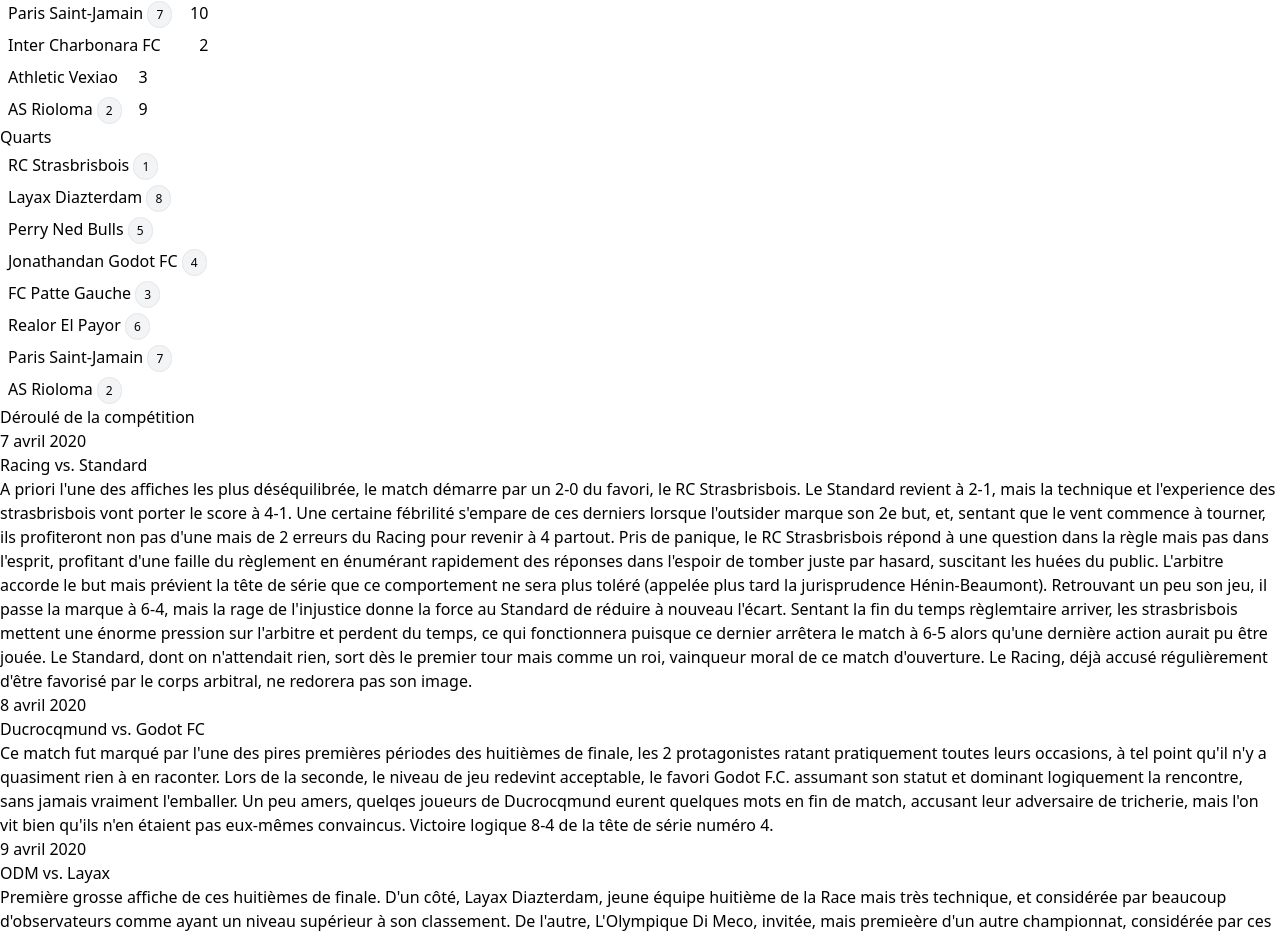
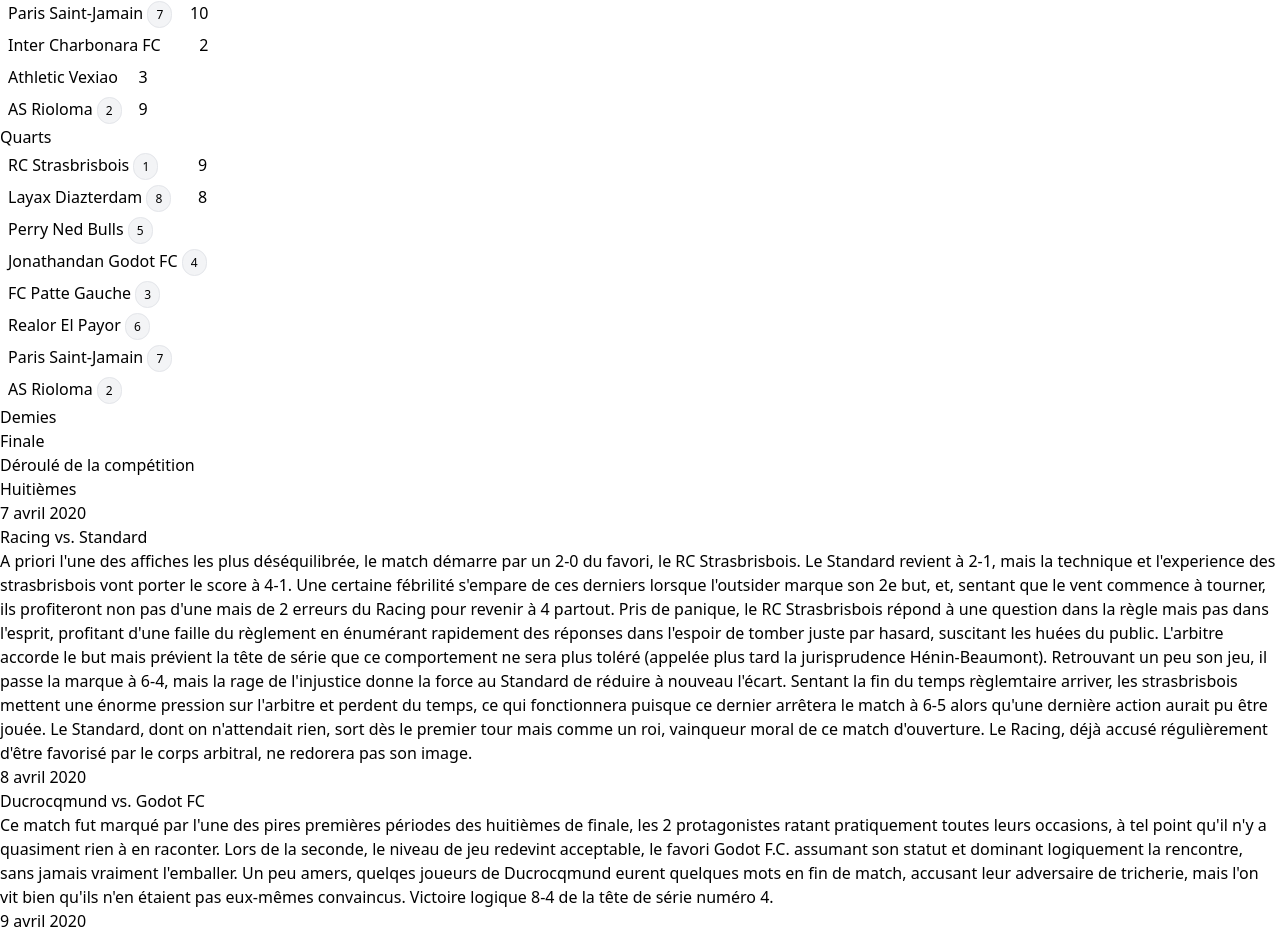
Before and after one commit to AlfredWallace/LeGrandTournoiDeLAfterFoot, a Vue app: page / in a window 1280 px wide. Shown: the part 459-1396 px from the top of the page. Built offline with nearby package versions, Linux system fonts and the light colour scheme.

Commit message:
Component renaming + restructuring

```diff
--- a/src/App.vue
+++ b/src/App.vue
@@ -8,13 +8,13 @@
     <div class="container mx-auto px-2 md:pt-2 xl:pt-4">
       <PageSectionComponent title="Tableau">
         <div class="grid grid-cols-1 sm:grid-cols-2 xl:grid-cols-4 gap-4">
-          <RoundComponent v-for="(round, index) in rounds" :round="round" :key="index"> </RoundComponent>
+          <BracketRoundComponent v-for="(round, index) in rounds" :round="round" :key="index"> </BracketRoundComponent>
         </div>
       </PageSectionComponent>
 
       <PageSectionComponent title="Déroulé de la compétition">
         <div class="grid grid-cols-1 gap-6">
-          <SummaryComponent v-for="(match, index) in matchesByDate" :key="index" :match="match"></SummaryComponent>
+          <SummaryRoundComponent v-for="(round, index) in rounds" :round="round" :key="index"></SummaryRoundComponent>
         </div>
       </PageSectionComponent>
 
@@ -40,17 +40,17 @@
 </template>
 
 <script>
-import RoundComponent from "./components/RoundComponent";
+import BracketRoundComponent from "./components/BracketRoundComponent";
 import { Match, Team, Round, Side } from "./types";
-import SummaryComponent from "./components/SummaryComponent";
 import PageSectionComponent from "./components/PageSectionComponent";
+import SummaryRoundComponent from "./components/SummaryRoundComponent";
 
 export default {
   name: "App",
   components: {
+    SummaryRoundComponent,
     PageSectionComponent,
-    SummaryComponent,
-    RoundComponent
+    BracketRoundComponent
   },
   data() {
     return {
@@ -152,7 +152,16 @@ export default {
             " le score aux meilleurs moments : juste avant la pause, et juste au retour des vestaires. Le score est alors de 5 à 1, et l'espoir n'est plus permis, même si quelques erreurs de concentration vont permettre au Vexiao FC " +
             " de faire gonfler un peu leurs statistiques, jusqu'à 6-3. La fin de matche sera à sens unique pour l'AS Rioloma qui se qualifie logiquement 9 à 3."
         ),
-        new Match(8, 1, "", new Side(this.teams.gbr, null), new Side(this.teams.kdi, null), ""),
+        new Match(
+          8,
+          1,
+          new Date(2020, 3, 20),
+          new Side(this.teams.gbr, 9),
+          new Side(this.teams.kdi, 8),
+          "Ouverture de Layax 0-1 / 0-2 / 0-3 / début en fanfare / 0-4 incroyable / réduction 1-4 / réveil  2-4 /  se rendent coup sur coup 2-5 / arbitrage limite 3-5 / confusion générale 4-5 / continuent l'offensive 4-6" +
+            " 5-6 / le public a pris fait et cause pour Layax mais but acordé 6-6 / Layax sent que ça tourne se plaint à l'arbitre, l'arbitre s'énerve /  6-7 Ayax pensent avoir un avantage décisif si près de la fin " +
+            "/ fin de match de folie mitraillage de buts 7-7 puis 7-8 puis 8-8 / victoire dans les arrêts de jeu 9-8 "
+        ),
         new Match(8, 2, "", new Side(this.teams.dpe, null), new Side(this.teams.jmh, null), ""),
         new Match(8, 3, "", new Side(this.teams.jro, null), new Side(this.teams.llp, null), ""),
         new Match(8, 4, "", new Side(this.teams.nja, null), new Side(this.teams.dri, null), "")
@@ -160,20 +169,23 @@ export default {
     },
     rounds() {
       return [
-        new Round("Huitièmes", this.sortMatchesByOrder(this.matches.filter(match => match.round === 16))),
-        new Round("Quarts", this.sortMatchesByOrder(this.matches.filter(match => match.round === 8)))
+        new Round(
+          "Huitièmes",
+          this.matches.filter(match => match.round === 16)
+        ),
+        new Round(
+          "Quarts",
+          this.matches.filter(match => match.round === 8)
+        ),
+        new Round(
+          "Demies",
+          this.matches.filter(match => match.round === 4)
+        ),
+        new Round(
+          "Finale",
+          this.matches.filter(match => match.round === 2)
+        )
       ];
-    },
-    matchesByDate() {
-      return this.matches
-        .filter(match => match.summary && match.date)
-        .slice()
-        .sort((matchA, matchB) => matchA.date - matchB.date);
-    }
-  },
-  methods: {
-    sortMatchesByOrder(matches) {
-      return matches.slice().sort((matchA, matchB) => matchA.order - matchB.order);
     }
   }
 };
--- a/src/components/MatchComponent.vue
+++ b/src/components/BracketMatchComponent.vue
@@ -33,7 +33,7 @@
 import { Match } from "../types";
 
 export default {
-  name: "MatchComponent",
+  name: "BracketMatchComponent",
   props: {
     match: {
       type: Match,
--- /dev/null
+++ b/src/components/BracketRoundComponent.vue
@@ -0,0 +1,31 @@
+<template>
+  <div class="flex flex-col">
+    <h3 class="shadow-lg p-2 mb-2 border border-solid font-semibold text-xl">
+      {{ round.title }}
+    </h3>
+    <div class="flex flex-col justify-around flex-grow">
+      <BracketMatchComponent v-for="(match, index) in orderedMatches" :key="index" :match="match"></BracketMatchComponent>
+    </div>
+  </div>
+</template>
+
+<script>
+import { Round } from "../types";
+import BracketMatchComponent from "./BracketMatchComponent";
+
+export default {
+  name: "BracketRoundComponent",
+  components: { BracketMatchComponent },
+  props: {
+    round: {
+      type: Round,
+      required: true
+    }
+  },
+  computed: {
+    orderedMatches() {
+      return this.round.matches.slice().sort((matchA, matchB) => matchA.order - matchB.order);
+    }
+  }
+};
+</script>
--- a/src/components/RoundComponent.vue
+++ /dev/null
@@ -1,26 +0,0 @@
-<template>
-  <div class="flex flex-col">
-    <h3 class="shadow-lg p-2 mb-2 border border-solid font-semibold text-xl">
-      {{ round.title }}
-    </h3>
-    <div class="flex flex-col justify-around flex-grow">
-      <MatchComponent v-for="(match, index) in round.matches" :key="index" :match="match"></MatchComponent>
-    </div>
-  </div>
-</template>
-
-<script>
-import { Round } from "../types";
-import MatchComponent from "./MatchComponent";
-
-export default {
-  name: "RoundComponent",
-  components: { MatchComponent },
-  props: {
-    round: {
-      type: Round,
-      required: true
-    }
-  }
-};
-</script>
--- a/src/components/SummaryComponent.vue
+++ b/src/components/SummaryMatchComponent.vue
@@ -1,5 +1,5 @@
 <template functional>
-  <div class="shadow-md p-2 border border-solid">
+  <div class="shadow-md p-2 mb-2 border border-solid">
     <div class="text-center text-xs">
       {{ props.match.readableDate }}
     </div>
@@ -18,7 +18,7 @@
 import { Match } from "../types";
 
 export default {
-  name: "SummaryComponent",
+  name: "SummaryMatchComponent",
   props: {
     match: {
       type: Match,
--- /dev/null
+++ b/src/components/SummaryRoundComponent.vue
@@ -0,0 +1,32 @@
+<template>
+  <div class="flex flex-col" v-if="matchesByDate.length > 0">
+    <h3 class="font-semibold text-xl text-center underline mb-2">
+      {{ round.title }}
+    </h3>
+    <SummaryMatchComponent v-for="(match, index) in matchesByDate" :key="index" :match="match"></SummaryMatchComponent>
+  </div>
+</template>
+
+<script>
+import { Round } from "../types";
+import SummaryMatchComponent from "./SummaryMatchComponent";
+
+export default {
+  name: "SummaryRoundComponent",
+  components: { SummaryMatchComponent },
+  props: {
+    round: {
+      type: Round,
+      required: true
+    }
+  },
+  computed: {
+    matchesByDate() {
+      return this.round.matches
+        .filter(match => match.summary && match.date)
+        .slice()
+        .sort((matchA, matchB) => matchA.date - matchB.date);
+    }
+  }
+};
+</script>
```
